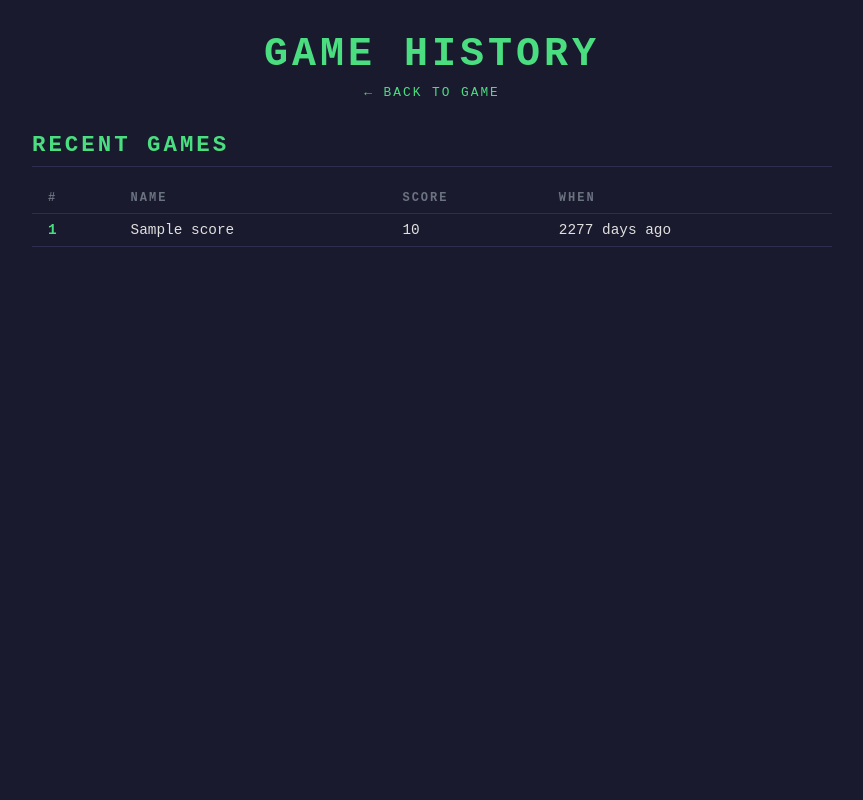
After one commit to qemtek/game-test, a Flask app: page /history in a window 1280 px wide. The commit adds this page. Shown: the whole page, without its empty margins (208-1071 px from the left). Run offline with Flask 3, Linux system fonts and the light colour scheme; tables that the repository leaves empty hold one stand-in row (values such as "Sample post").

Commit message:
feat: game history page with recent scores log [PARE-53]

```diff
--- a/app.py
+++ b/app.py
@@ -483,6 +483,71 @@ def player_page(name):
     )
 
 
+# ---------------------------------------------------------------------------
+# PARE-53 — Game history page
+# ---------------------------------------------------------------------------
+
+def _time_ago(created_at_str):
+    """Return a human-readable relative time string (e.g. '2 hours ago')."""
+    try:
+        dt = datetime.fromisoformat(created_at_str)
+        if dt.tzinfo is None:
+            dt = dt.replace(tzinfo=timezone.utc)
+        now = datetime.now(timezone.utc)
+        diff = int((now - dt).total_seconds())
+        if diff < 60:
+            return f"{diff} second{'s' if diff != 1 else ''} ago"
+        elif diff < 3600:
+            mins = diff // 60
+            return f"{mins} minute{'s' if mins != 1 else ''} ago"
+        elif diff < 86400:
+            hours = diff // 3600
+            return f"{hours} hour{'s' if hours != 1 else ''} ago"
+        else:
+            days = diff // 86400
+            return f"{days} day{'s' if days != 1 else ''} ago"
+    except Exception:
+        return created_at_str
+
+
+@app.route('/api/history', methods=['GET'])
+def api_history():
+    raw_limit = request.args.get('limit', '20')
+    try:
+        limit = int(raw_limit)
+    except (ValueError, TypeError):
+        return jsonify({"error": "limit must be an integer"}), 400
+    if limit < 0:
+        return jsonify({"error": "limit must be non-negative"}), 400
+    limit = min(limit, 100)
+    with database.get_db() as conn:
+        rows = conn.execute(
+            'SELECT id, name, score, created_at FROM scores ORDER BY created_at DESC LIMIT ?',
+            (limit,)
+        ).fetchall()
+    results = []
+    for row in rows:
+        entry = dict(row)
+        entry['time_ago'] = _time_ago(entry['created_at'])
+        results.append(entry)
+    return jsonify(results)
+
+
+@app.route('/history', methods=['GET'])
+def history_page():
+    with database.get_db() as conn:
+        rows = conn.execute(
+            'SELECT id, name, score, created_at FROM scores ORDER BY created_at DESC LIMIT 20',
+        ).fetchall()
+    entries = []
+    for i, row in enumerate(rows):
+        entry = dict(row)
+        entry['rank'] = i + 1
+        entry['time_ago'] = _time_ago(entry['created_at'])
+        entries.append(entry)
+    return render_template('history.html', entries=entries)
+
+
 if __name__ == '__main__':
     database.init_db()
     app.run(debug=True, port=5000)
--- /dev/null
+++ b/templates/history.html
@@ -0,0 +1,110 @@
+<!DOCTYPE html>
+<html lang="en">
+<head>
+    <meta charset="UTF-8">
+    <meta name="viewport" content="width=device-width, initial-scale=1.0">
+    <title>Game History</title>
+    <link rel="stylesheet" href="/static/style.css">
+    <style>
+        .history-container {
+            width: 100%;
+            max-width: 800px;
+        }
+
+        .history-section {
+            margin-bottom: 2rem;
+        }
+
+        .history-section h2 {
+            color: #4ade80;
+            font-size: 1.4rem;
+            letter-spacing: 3px;
+            text-transform: uppercase;
+            margin-bottom: 1rem;
+            border-bottom: 1px solid #2d2d4e;
+            padding-bottom: 0.5rem;
+        }
+
+        .history-table {
+            width: 100%;
+            border-collapse: collapse;
+        }
+
+        .history-table th,
+        .history-table td {
+            padding: 0.5rem 1rem;
+            text-align: left;
+            border-bottom: 1px solid #2d2d4e;
+            font-size: 0.9rem;
+        }
+
+        .history-table th {
+            color: #6b7280;
+            font-size: 0.75rem;
+            letter-spacing: 2px;
+            text-transform: uppercase;
+        }
+
+        .history-table td {
+            color: #e0e0e0;
+        }
+
+        .history-table td:first-child {
+            color: #4ade80;
+            font-weight: bold;
+        }
+
+        .empty-state {
+            color: #6b7280;
+            text-align: center;
+            padding: 1rem;
+        }
+
+        a.nav-link {
+            color: #4ade80;
+            text-decoration: none;
+            font-size: 0.8rem;
+            letter-spacing: 2px;
+            text-transform: uppercase;
+        }
+
+        a.nav-link:hover {
+            color: #86efac;
+        }
+    </style>
+</head>
+<body>
+    <h1>Game History</h1>
+    <p class="subtitle"><a href="/" class="nav-link">← Back to Game</a></p>
+
+    <div class="history-container">
+        <div class="history-section">
+            <h2>Recent Games</h2>
+            <table class="history-table">
+                <thead>
+                    <tr>
+                        <th>#</th>
+                        <th>Name</th>
+                        <th>Score</th>
+                        <th>When</th>
+                    </tr>
+                </thead>
+                <tbody>
+                    {% if entries %}
+                        {% for entry in entries %}
+                        <tr>
+                            <td>{{ entry.rank }}</td>
+                            <td>{{ entry.name }}</td>
+                            <td>{{ entry.score }}</td>
+                            <td>{{ entry.time_ago }}</td>
+                        </tr>
+                        {% endfor %}
+                    {% else %}
+                        <tr><td colspan="4" class="empty-state">No scores yet</td></tr>
+                    {% endif %}
+                </tbody>
+            </table>
+        </div>
+    </div>
+</body>
+</html>
--- a/templates/index.html
+++ b/templates/index.html
@@ -70,6 +70,7 @@
         </div>
     </div>
 
+    <p style="text-align:center; margin-top:1rem;"><a href="/history" style="color:#4ade80; text-decoration:none; font-family:'Courier New',monospace; font-size:0.85rem; letter-spacing:2px; text-transform:uppercase;">&#9654; History</a></p>
     <script src="/static/game.js"></script>
 </body>
 </html>
```
Also changed, not shown: test_api_scores.py (+127 -0 lines).
